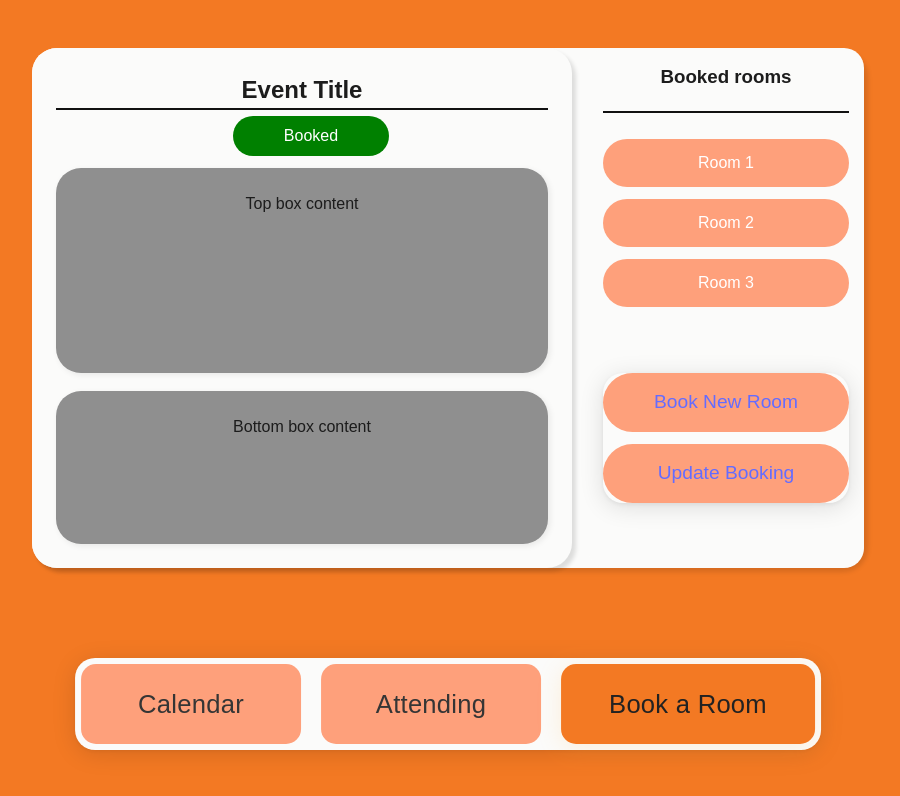
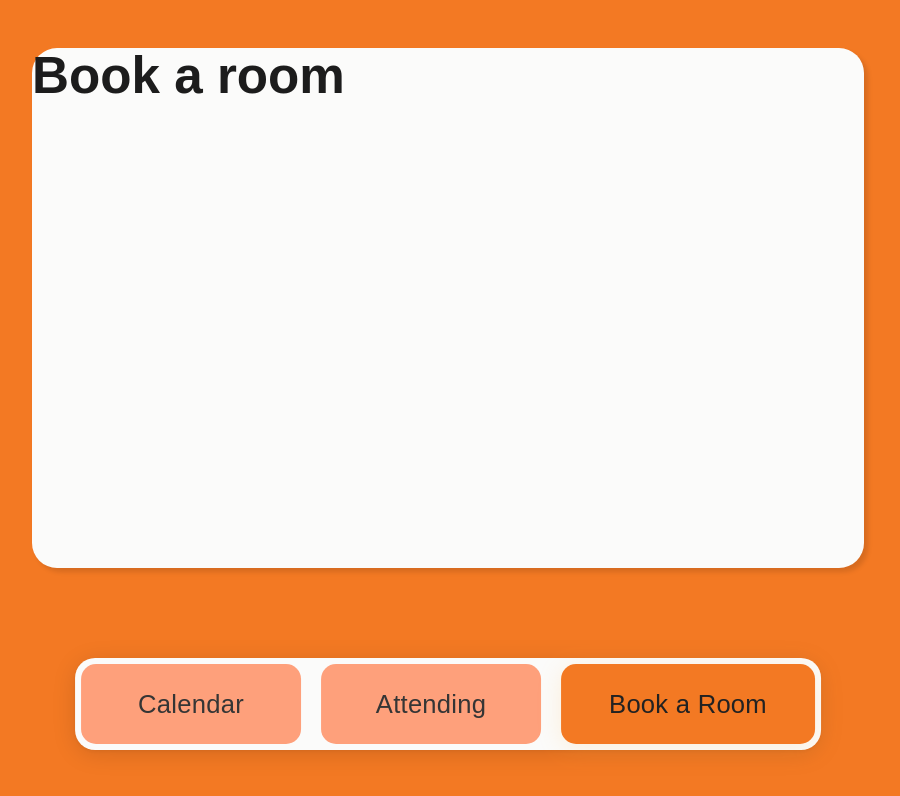
Before and after one commit to ItsADanny/HR.WebDev-CalendarApp, a React (Vite) app in the folder OCalendar/: page /book-a-room in a window 1280 px wide. Shown: the top 796 px of the page, without its empty margins (192-1092 px from the left). Built offline with nearby package versions, Linux system fonts and the light colour scheme.

Commit message:
components bookaroom maken

```diff
--- a/OCalendar/src/pages/BookaRoom.tsx
+++ b/OCalendar/src/pages/BookaRoom.tsx
@@ -3,41 +3,50 @@ import '../stylesheets/BookaRoom.css';
 
 function BookaRoom() {
     return (
-        <div className="BookaRoom__white-box">
-            <div className="BookaRoom__white-box-inside">
-                <div className="BookaRoom__event-title-row">
-                    <div className="BookaRoom__event-title-container">
-                        <h2 className="BookaRoom__event-title">Event Title</h2>
-                        <div className="BookaRoom__event-title-underline"></div>
-                    </div>
-                    <button className="BookaRoom__attending-btn">Booked</button>
-                </div>
-
-                <div className="BookaRoom__inner-container-vertical">
-                    <div className="BookaRoom__grey-top">
-                        <p>Top box content</p>
-                    </div>
-                    <div className="BookaRoom__grey-bottom">
-                        <p>Bottom box content</p>
-                    </div>
-                </div>
-            </div>
-            <div className="BookaRoom__event-list">
-                <h3>Booked rooms</h3>
-                <div className="BookaRoom__title-underline"></div>
-                <div className="BookaRoom__booked-rooms-container">
-                    <div className="BookaRoom__event-item">Room 1</div>
-                    <div className="BookaRoom__event-item">Room 2</div>
-                    <div className="BookaRoom__event-item">Room 3</div>
-                </div>
-                <nav className="BookaRoom__nav">
-                    <NavLink to="new-room" className="BookaRoom__nav-link">Book New Room</NavLink>
-                    <NavLink to="new-room" className="BookaRoom__nav-link">Update Booking</NavLink>
-                </nav>
-                <Outlet />
-            </div>
+        <div className="BookaRoom__container">
+            <h1>Book a room</h1>
         </div>
     );
 }
+export default BookaRoom;
 
-export default BookaRoom;
+// function BookaRoom() {
+//     return (
+//         <div className="BookaRoom__white-box">
+//             <div className="BookaRoom__white-box-inside">
+//                 <div className="BookaRoom__event-title-row">
+//                     <div className="BookaRoom__event-title-container">
+//                         <h2 className="BookaRoom__event-title">Event Title</h2>
+//                         <div className="BookaRoom__event-title-underline"></div>
+//                     </div>
+//                     <button className="BookaRoom__attending-btn">Booked</button>
+//                 </div>
+
+//                 <div className="BookaRoom__inner-container-vertical">
+//                     <div className="BookaRoom__grey-top">
+//                         <p>Top box content</p>
+//                     </div>
+//                     <div className="BookaRoom__grey-bottom">
+//                         <p>Bottom box content</p>
+//                     </div>
+//                 </div>
+//             </div>
+//             <div className="BookaRoom__event-list">
+//                 <h3>Booked rooms</h3>
+//                 <div className="BookaRoom__title-underline"></div>
+//                 <div className="BookaRoom__booked-rooms-container">
+//                     <div className="BookaRoom__event-item">Room 1</div>
+//                     <div className="BookaRoom__event-item">Room 2</div>
+//                     <div className="BookaRoom__event-item">Room 3</div>
+//                 </div>
+//                 <nav className="BookaRoom__nav">
+//                     <NavLink to="new-room" className="BookaRoom__nav-link">Book New Room</NavLink>
+//                     <NavLink to="new-room" className="BookaRoom__nav-link">Update Booking</NavLink>
+//                 </nav>
+//                 <Outlet />
+//             </div>
+//         </div>
+//     );
+// }
+
+// export default BookaRoom;
--- a/OCalendar/src/stylesheets/BookaRoom.css
+++ b/OCalendar/src/stylesheets/BookaRoom.css
@@ -1,4 +1,4 @@
-/* My wrapper box */
+/* My wrapper box
 .BookaRoom__white-box {
     position: fixed;
     width: 65vw;
@@ -15,7 +15,7 @@
     gap: 16px;
 }
 
-/* Inside the white box (left box)*/
+/* Inside the white box (left box)
 .BookaRoom__white-box-inside {
     background: var(--OrangeCompany_CardWhite);
     border-radius: 25px;
@@ -34,15 +34,15 @@
     width: 100%;
     height: 2px;
     background: #111;
-    /* border-radius: 1px; */ /* rounded edges */
-    margin-bottom: 6px; /* Space under the underline */
+    /* border-radius: 1px; */ /* rounded edges
+    margin-bottom: 6px;  Space under the underline
 }
 
 .BookaRoom__attending-btn {
-    background: green; /* NEEDS TO BE SWITCHED ON AND OFF IF YOU GO? */
+    background: green; /* NEEDS TO BE SWITCHED ON AND OFF IF YOU GO?
     color: #fff;
     border-radius: 9999px;
-    padding: 10px 50px; /* Puffing the button */
+    padding: 10px 50px; /* Puffing the button
     font-size: 1rem;
     font-weight: 500;
     cursor: pointer;
@@ -76,7 +76,7 @@
     overflow-y: auto;
 }
 
-/* Event list (right box) */
+/* Event list (right box)
 .BookaRoom__event-list {
     flex: 1;
     background: var(--OrangeCompany_CardWhite);
@@ -96,11 +96,11 @@
     flex: 1;
 }
 
-/* Individual event items in right box */
+/* Individual event items in right box
 .BookaRoom__event-item {
     background: var(--OrangeCompany_LightOrange);
     color: #ffffff;
-    border-radius: 9999px; /* I was lazy */
+    border-radius: 9999px; /* I was lazy
     padding: 12px 24px;
     cursor: pointer;
     text-align: center;
@@ -163,13 +163,13 @@
         background: var(--OrangeCompany_CardBlack_Box);
     }
 
-    /* Event list (right box) */
+    /* Event list (right box)
     .BookaRoom__event-list {
         background: var(--OrangeCompany_CardBlack);
         color: var(--OrangeCompany_OffWhite);
     }
 
-    /* Individual event items in right box */
+    /* Individual event items in right box
     .BookaRoom__event-item {
         background: var(--OrangeCompany_BrandOrange);
         color: #ffffff;
@@ -197,4 +197,20 @@
     .BookaRoom__event-title {
         color: var(--OrangeCompany_OffWhite);
     }
+} */
+
+.BookaRoom__container {
+    position: fixed;
+    width: 65vw;
+    height: 65vh;
+    top: 6vh;
+    left: 50%;
+    transform: translateX(-50%);
+    background: var(--OrangeCompany_CardWhite);
+    color: var(--OrangeCompany_OffBlack);
+    border-radius: 25px;
+    box-shadow: 4px 4px 5px rgba(0,0,0,0.12);
+    display: flex;
+    flex-direction: row;
+    gap: 16px;
 }
```
Also changed, not shown: 1 other file (tests, documents, lock files or other folders).
